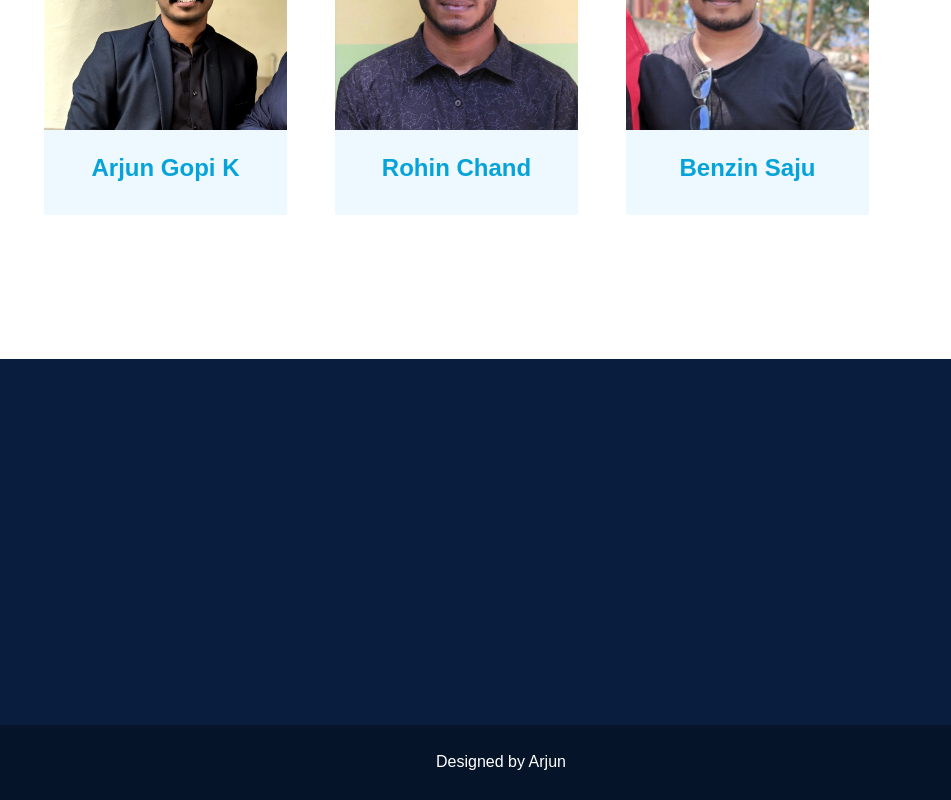
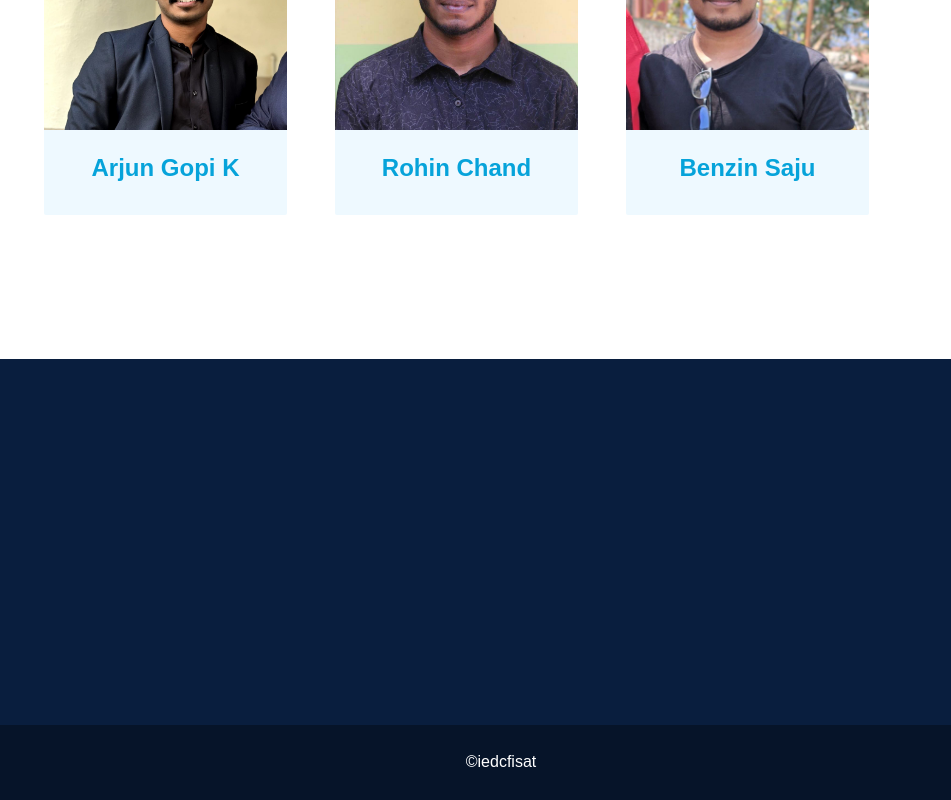
Before and after one commit to arjungopik/FISAT-IEDC-Webpage, a plain HTML site: page index.html in a window 1280 px wide. Shown: the part 5019-5819 px from the top of the page, 329-1280 px from the left. Drawn offline with nearby package versions, Linux system fonts and the light colour scheme.

Commit message:
Update index.html

```diff
--- a/index.html
+++ b/index.html
@@ -421,7 +421,7 @@
                             <p class="mb-0">
 
                             <!--/*** This template is free as long as you keep the footer author’s credit link/attribution link/backlink. If you'd like to use the template without the footer author’s credit link/attribution link/backlink, you can purchase the Credit Removal License from "https://htmlcodex.com/credit-removal". Thank you for your support. ***/-->
-                            Designed by Arjun</p>
+                            ©iedcfisat</p>
                         </div>
                     </div>
                 </div>
```
